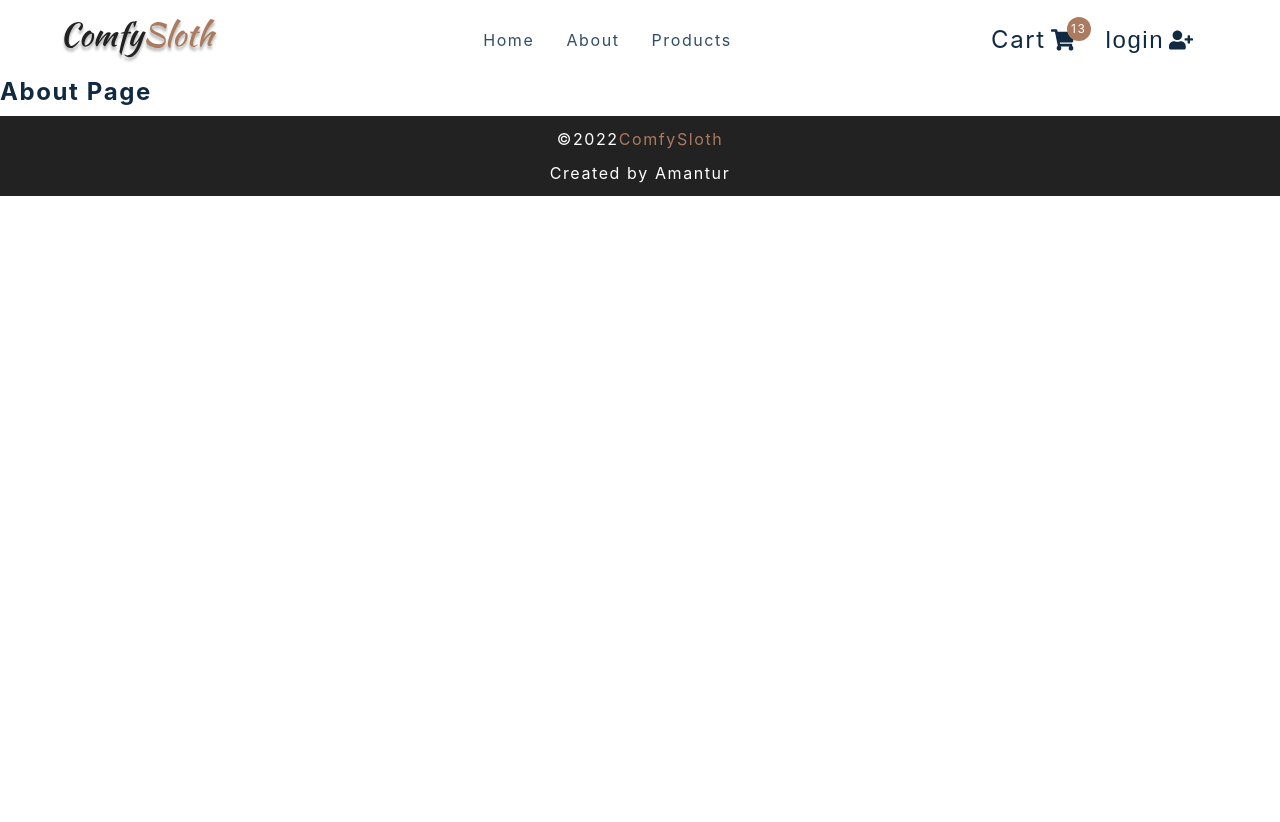
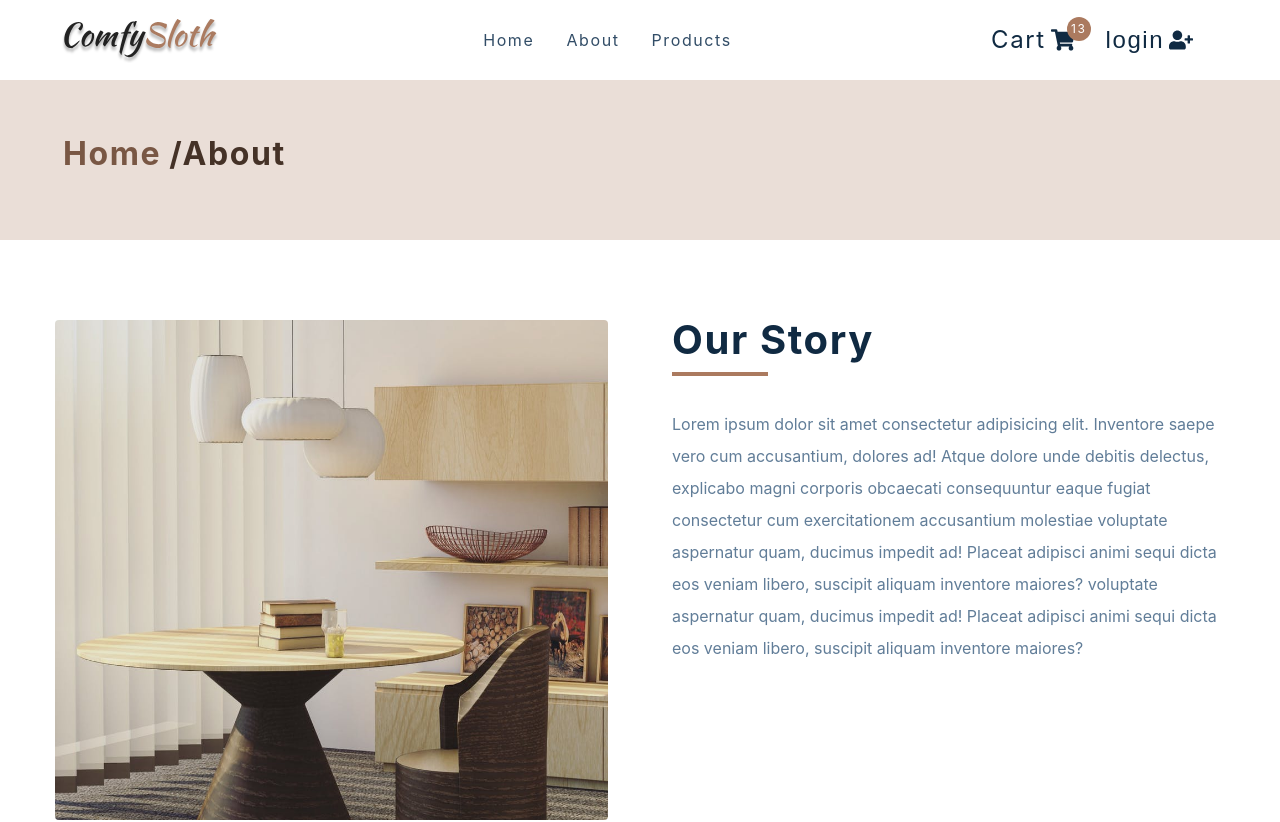
Before and after one commit to Aman710-hub/E-commerce, a React (Create React App) app: page /about in a window 1280 px wide. Shown: the top 822 px of the page. Before the commit the page ends 800 px from the top, so only its background shows below. Built offline with nearby package versions, Linux system fonts and the light colour scheme; the HTML template or start-up script is replaced by a standard one.

Commit message:
build About page and  Breadcrumbs

```diff
--- a/src/App.js
+++ b/src/App.js
@@ -25,7 +25,7 @@ function App() {
         <Route path="/products" element={<ProductsPage />} />
         {/* for useRem */}
         <Route path="/products/:id" element={<SingleProductPage />} />
-        <Route path="/checout" element={<CheckoutPage />} />
+        <Route path="/checkout" element={<CheckoutPage />} />
         <Route path="*" element={<ErrorPage />} />
       </Routes>
       <Footer />
--- a/src/components/PageHero.js
+++ b/src/components/PageHero.js
@@ -1,9 +1,17 @@
-import React from 'react'
-import styled from 'styled-components'
-import { Link } from 'react-router-dom'
-const PageHero = () => {
-  return <h4>page hero</h4>
-}
+import React from "react";
+import styled from "styled-components";
+import { Link } from "react-router-dom";
+const PageHero = ({ title }) => {
+  return (
+    <Wrapper>
+      <div className="section-center">
+        <h3>
+          <Link to="/">Home</Link>/{title}
+        </h3>
+      </div>
+    </Wrapper>
+  );
+};
 
 const Wrapper = styled.section`
   background: var(--clr-primary-10);
@@ -21,6 +29,6 @@ const Wrapper = styled.section`
   a:hover {
     color: var(--clr-primary-1);
   }
-`
+`;
 
-export default PageHero
+export default PageHero;
--- a/src/components/Sidebar.js
+++ b/src/components/Sidebar.js
@@ -33,7 +33,9 @@ const Sidebar = () => {
             );
           })}
           <li>
-            <Link to="/checkout">Checkout</Link>
+            <Link to="/checkout" onClick={closeSidebar}>
+              Checkout
+            </Link>
           </li>
         </ul>
         <CartButtons />
--- a/src/index.css
+++ b/src/index.css
@@ -58,8 +58,8 @@ Global Styles
   box-sizing: border-box;
 }
 body {
-  font-family: -apple-system, BlinkMacSystemFont, 'Segoe UI', Roboto, Oxygen,
-    Ubuntu, Cantarell, 'Open Sans', 'Helvetica Neue', sans-serif;
+  font-family: -apple-system, BlinkMacSystemFont, "Segoe UI", Roboto, Oxygen,
+    Ubuntu, Cantarell, "Open Sans", "Helvetica Neue", sans-serif;
   background: var(--clr-white);
   color: var(--clr-grey-1);
   line-height: 1.5;
--- a/src/pages/AboutPage.js
+++ b/src/pages/AboutPage.js
@@ -1,15 +1,40 @@
-import React from 'react'
-import styled from 'styled-components'
-import { PageHero } from '../components'
-import aboutImg from '../assets/hero-bcg.jpeg'
+import React from "react";
+import styled from "styled-components";
+import { PageHero } from "../components";
+import aboutImg from "../assets/hero-bcg.jpeg";
 
 const AboutPage = () => {
-  return <h4>about page</h4>
-}
+  return (
+    <main>
+      <PageHero title="about" />
+      <Wrapper className="page section section-center">
+        <img src={aboutImg} alt="img" />
+        <article>
+          <div className="title">
+            <h2>our story</h2>
+            <div className="underline"></div>
+          </div>
+          <p>
+            Lorem ipsum dolor sit amet consectetur adipisicing elit. Inventore
+            saepe vero cum accusantium, dolores ad! Atque dolore unde debitis
+            delectus, explicabo magni corporis obcaecati consequuntur eaque
+            fugiat consectetur cum exercitationem accusantium molestiae
+            voluptate aspernatur quam, ducimus impedit ad! Placeat adipisci
+            animi sequi dicta eos veniam libero, suscipit aliquam inventore
+            maiores? voluptate aspernatur quam, ducimus impedit ad! Placeat
+            adipisci animi sequi dicta eos veniam libero, suscipit aliquam
+            inventore maiores?
+          </p>
+        </article>
+      </Wrapper>
+    </main>
+  );
+};
 
 const Wrapper = styled.section`
   display: grid;
   gap: 4rem;
+
   img {
     width: 100%;
     display: block;
@@ -33,5 +58,5 @@ const Wrapper = styled.section`
   @media (min-width: 992px) {
     grid-template-columns: 1fr 1fr;
   }
-`
-export default AboutPage
+`;
+export default AboutPage;
--- a/src/pages/CheckoutPage.js
+++ b/src/pages/CheckoutPage.js
@@ -1,12 +1,20 @@
-import React from 'react'
-import styled from 'styled-components'
-import { PageHero, StripeCheckout } from '../components'
+import React from "react";
+import styled from "styled-components";
+import { PageHero, StripeCheckout } from "../components";
 // extra imports
-import { useCartContext } from '../context/cart_context'
-import { Link } from 'react-router-dom'
+import { useCartContext } from "../context/cart_context";
+import { Link } from "react-router-dom";
 
 const CheckoutPage = () => {
-  return <h4>checkout page</h4>
-}
-const Wrapper = styled.div``
-export default CheckoutPage
+  return (
+    <main>
+      {/* we can get props from multiple components */}
+      <PageHero title="checkout" />
+      <Wrapper className="page">
+        <h1>checkout</h1>
+      </Wrapper>
+    </main>
+  );
+};
+const Wrapper = styled.div``;
+export default CheckoutPage;
```
